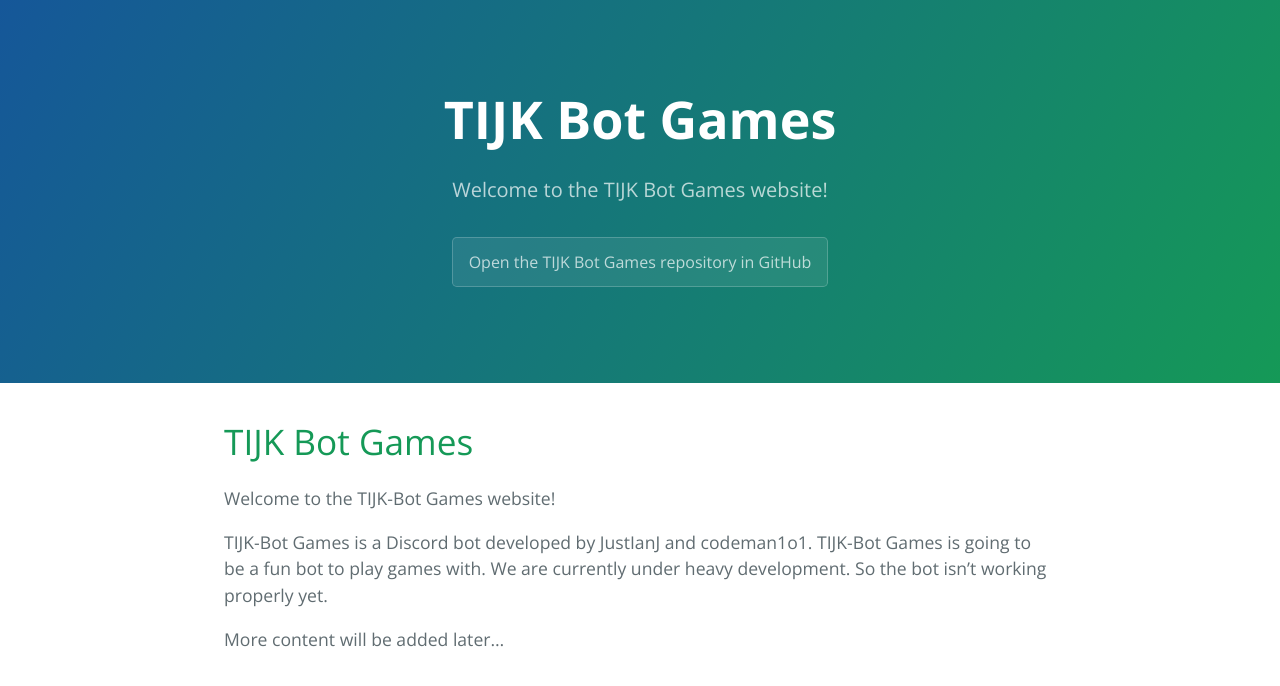
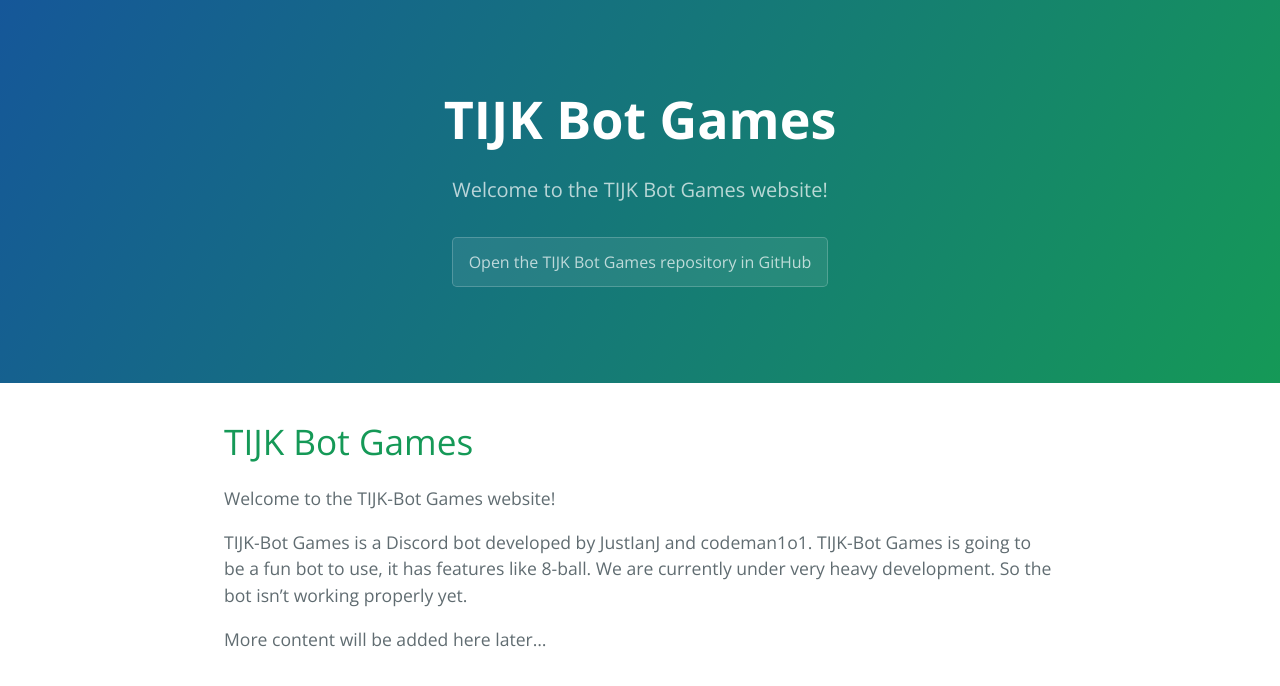
Before and after one commit to TIJK-Bot-Games/TIJK-Bot-Games, a Jekyll site: the page built from index.md, in a window 1280 px wide. Shown: the top 686 px of the page. Built offline with Jekyll 4.4.1, drawn with Linux system fonts in a browser that asks for light colours; our own code applies the rules of GitHub Pages for plain Markdown files.

Commit message:
changed some text

```diff
--- a/index.md
+++ b/index.md
@@ -7,7 +7,7 @@
 Welcome to the TIJK-Bot Games website!
 
 TIJK-Bot Games is a Discord bot developed by JustIanJ and codeman1o1.
-TIJK-Bot Games is going to be a fun bot to play games with.
-We are currently under heavy development. So the bot isn't working properly yet.
+TIJK-Bot Games is going to be a fun bot to use, it has features like 8-ball.
+We are currently under very heavy development. So the bot isn't working properly yet.
 
-More content will be added later...
+More content will be added here later...
```
Also changed, not shown: README.md.
